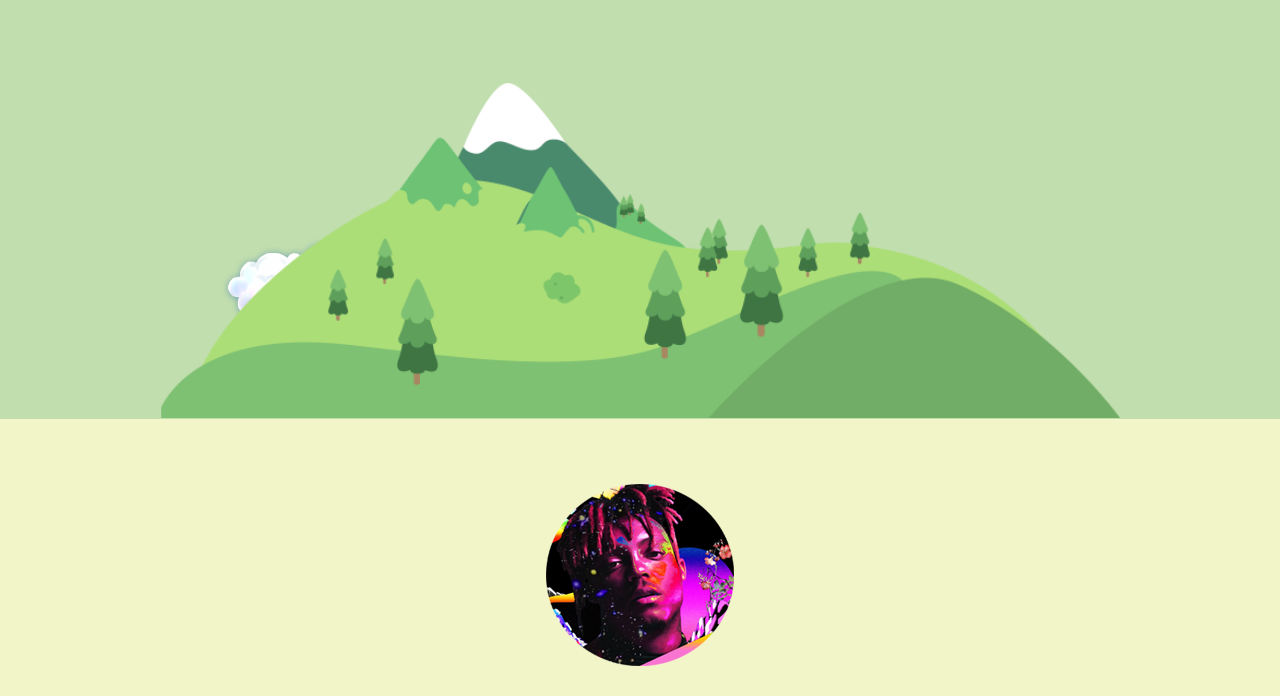
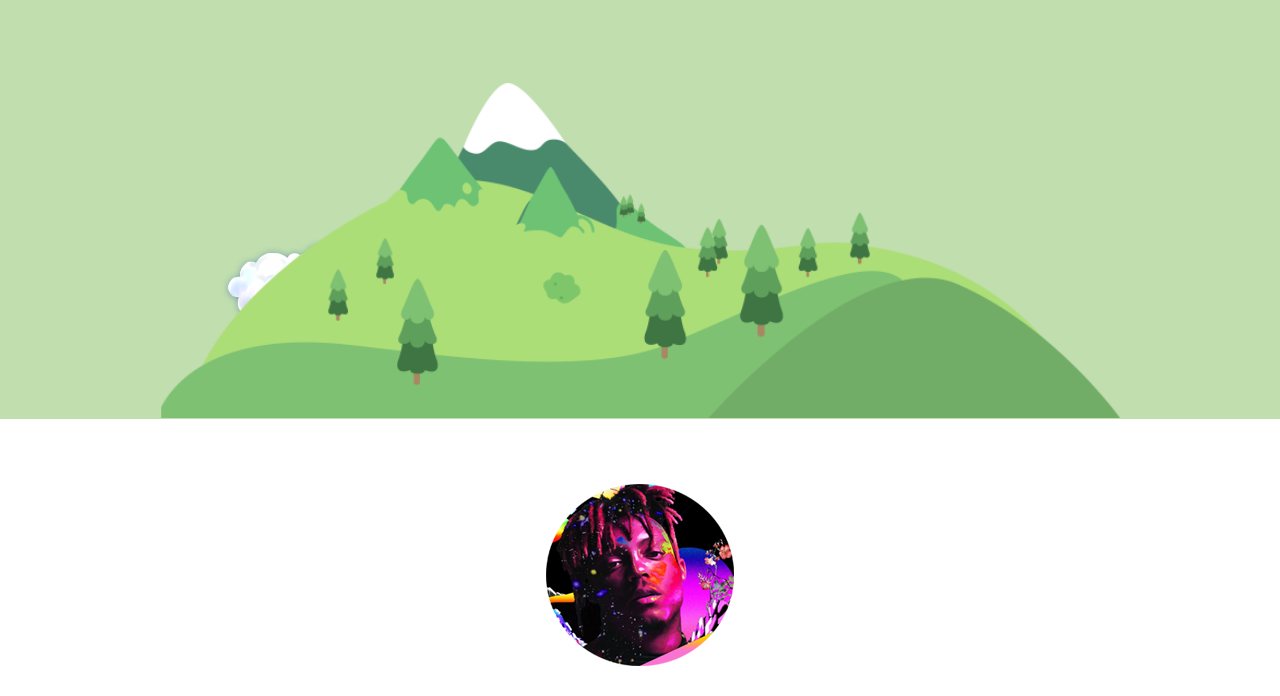
Before and after one commit to sudhanshusamal/cv-with-css, a plain HTML site: page index.html in a window 1280 px wide. Shown: the part 104-800 px from the top of the page. Drawn offline with Linux system fonts and the light colour scheme.

Commit message:
Update styles.css

```diff
--- a/styles.css
+++ b/styles.css
@@ -2,7 +2,7 @@ body {
   margin: 0;
   text-align: center;
   font-family: 'Varela Round', sans-serif;
-  background-color: #f2f5c8;
+  background-color: #ffffff;
   font-size: 20px;
   color: #36413f;
 }
```
